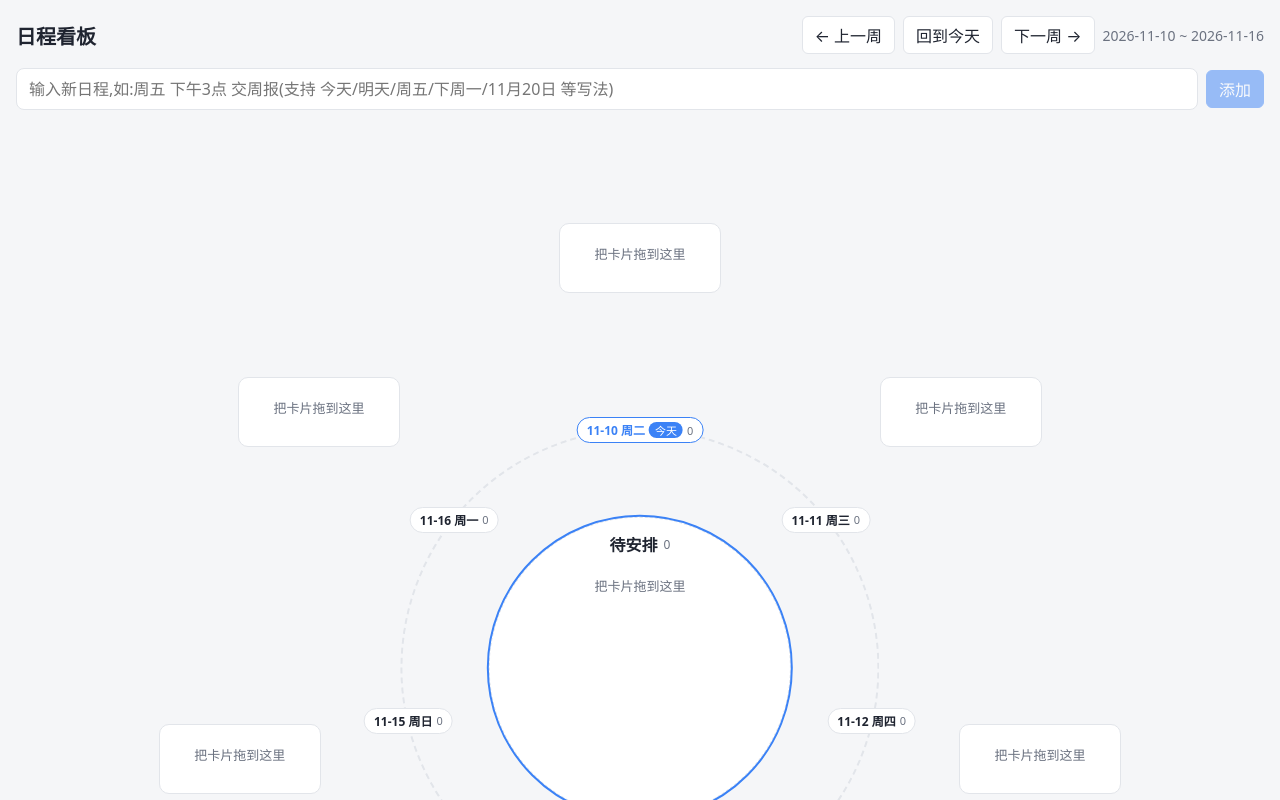
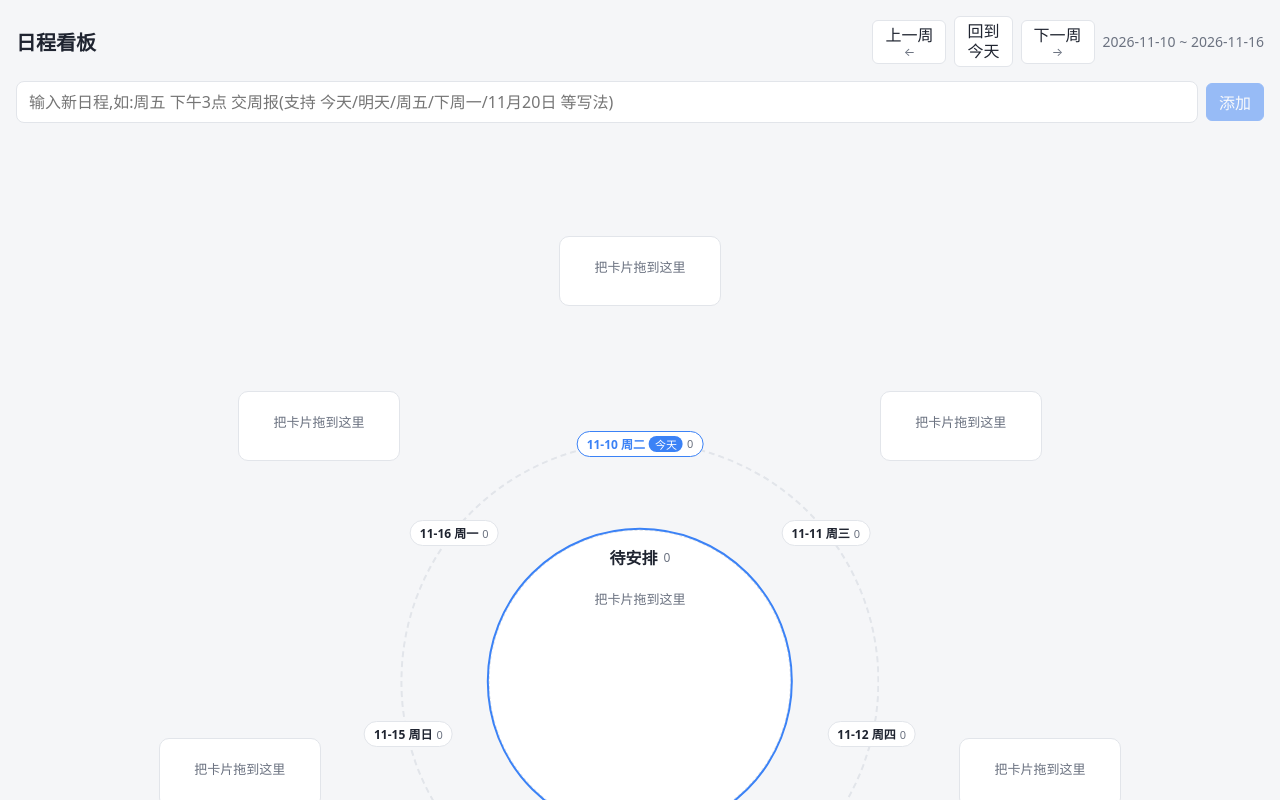
Before and after one commit to ice-lemon41/schedule-board, a React (Vite) app: page / in a window 1280 px wide. Shown: the top 800 px of the page. Built offline with nearby package versions, Linux system fonts and the light colour scheme.

Commit message:
翻周按钮改为两行排布:文字在上、箭头在下,回到今天拆成两行

```diff
--- a/src/app/App.tsx
+++ b/src/app/App.tsx
@@ -38,14 +38,17 @@ export function App({ repository }: { repository?: ScheduleRepository } = {}) {
       <header className="app__header">
         <h1 className="app__title">日程看板</h1>
         <div className="app__nav">
-          <button type="button" onClick={board.goPrevWeek}>
-            ← 上一周
+          <button type="button" className="app__navbtn" aria-label="上一周" onClick={board.goPrevWeek}>
+            <span>上一周</span>
+            <span className="app__navarrow" aria-hidden="true">←</span>
           </button>
-          <button type="button" onClick={board.goToday}>
-            回到今天
+          <button type="button" className="app__navbtn" aria-label="回到今天" onClick={board.goToday}>
+            <span>回到</span>
+            <span>今天</span>
           </button>
-          <button type="button" onClick={board.goNextWeek}>
-            下一周 →
+          <button type="button" className="app__navbtn" aria-label="下一周" onClick={board.goNextWeek}>
+            <span>下一周</span>
+            <span className="app__navarrow" aria-hidden="true">→</span>
           </button>
           <span className="app__range">
             {board.windowDays[0]} ~ {board.windowDays[6]}
--- a/src/index.css
+++ b/src/index.css
@@ -85,6 +85,22 @@ button:disabled {
 .app__range {
   color: var(--muted);
   font-size: 14px;
+}
+
+/* 翻周按钮:两行排布,文字在上、箭头在下;「回到今天」拆成「回到 / 今天」 */
+.app__navbtn {
+  display: inline-flex;
+  flex-direction: column;
+  align-items: center;
+  gap: 1px;
+  padding: 5px 12px;
+  line-height: 1.2;
+}
+
+.app__navarrow {
+  font-size: 12px;
+  line-height: 1;
+  color: var(--muted);
 }
 
 /* —— 快速录入 —— */
```
Also changed, not shown: 1 other file (tests, documents, lock files or other folders).
